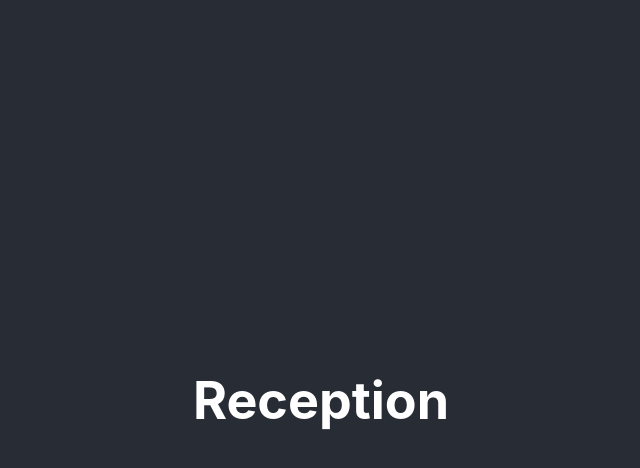
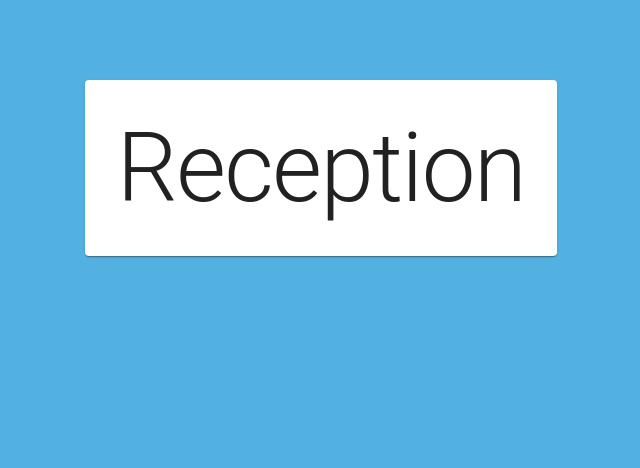
Before and after one commit to eedrah/bureaucracy, a React (Vite) app in the folder bureaucracy/: page / in a window 1280 px wide. Shown: the top 468 px of the page, without its empty margins (319-959 px from the left). Built offline with nearby package versions, Linux system fonts and the light colour scheme.

Commit message:
make basic page

```diff
--- a/bureaucracy/src/views/Page.tsx
+++ b/bureaucracy/src/views/Page.tsx
@@ -1,25 +1,26 @@
+import { Paper, Typography } from '@mui/material'
+
 export default () => (
   <div
     css={{
-      fontSize: 'calc(10px + 2vmin)',
-      backgroundColor: 'hsl(240, 50%, 50%)',
+      minHeight: '100vh',
+      backgroundColor: 'hsl(200, 70%, 60%)',
     }}
   >
     <header
       css={{
-        minHeight: '100vh',
-
+        padding: '10vh 0',
         display: 'flex',
         flexDirection: 'column',
         alignItems: 'center',
         justifyContent: 'center',
-
-        backgroundColor: '#282c34',
-
-        color: 'white',
       }}
     >
-      <h1>Reception</h1>
+      <Paper>
+        <Typography css={{ padding: '2rem' }} variant="h1">
+          Reception
+        </Typography>
+      </Paper>
     </header>
   </div>
 )
```
